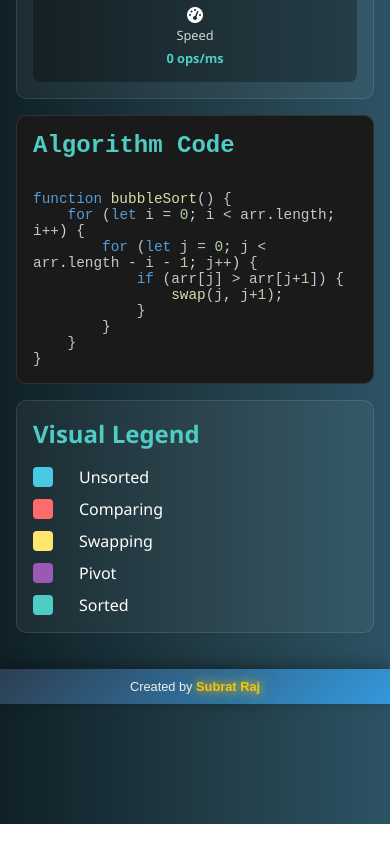
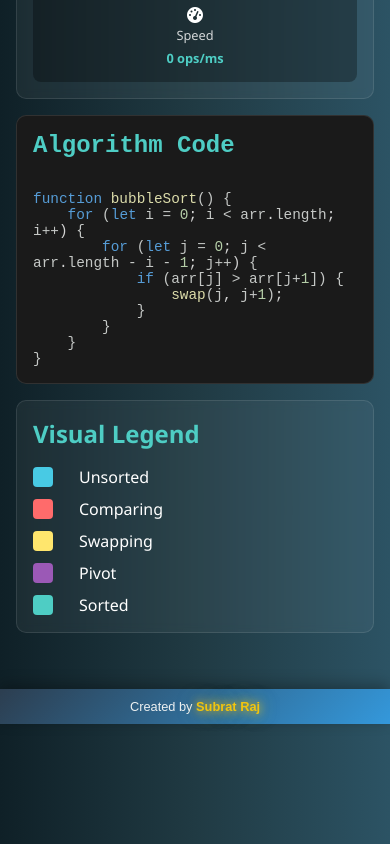
Before and after one commit to subratraj6630/Sorting_Visualiser, a plain HTML site: page index.html in a window 390 px wide. Shown: the part 1529-2373 px from the top of the page. Drawn offline with Linux system fonts and the light colour scheme.

Commit message:
Mobile_Optimised

```diff
--- a/styles.css
+++ b/styles.css
@@ -566,7 +566,7 @@ body.sorting .bar:hover {
     background: linear-gradient(135deg, #2c3e50, #3498db); /* Gradient background */
     color: #ecf0f1;
     position: relative; /* Change to relative to avoid overlap */
-    margin-top: 20px; /* Add spacing above the footer */
+    margin-top: 40px; /* Add more spacing above the footer */
     width: 100%;
     left: 0;
     font-family: 'Arial', sans-serif;
```
